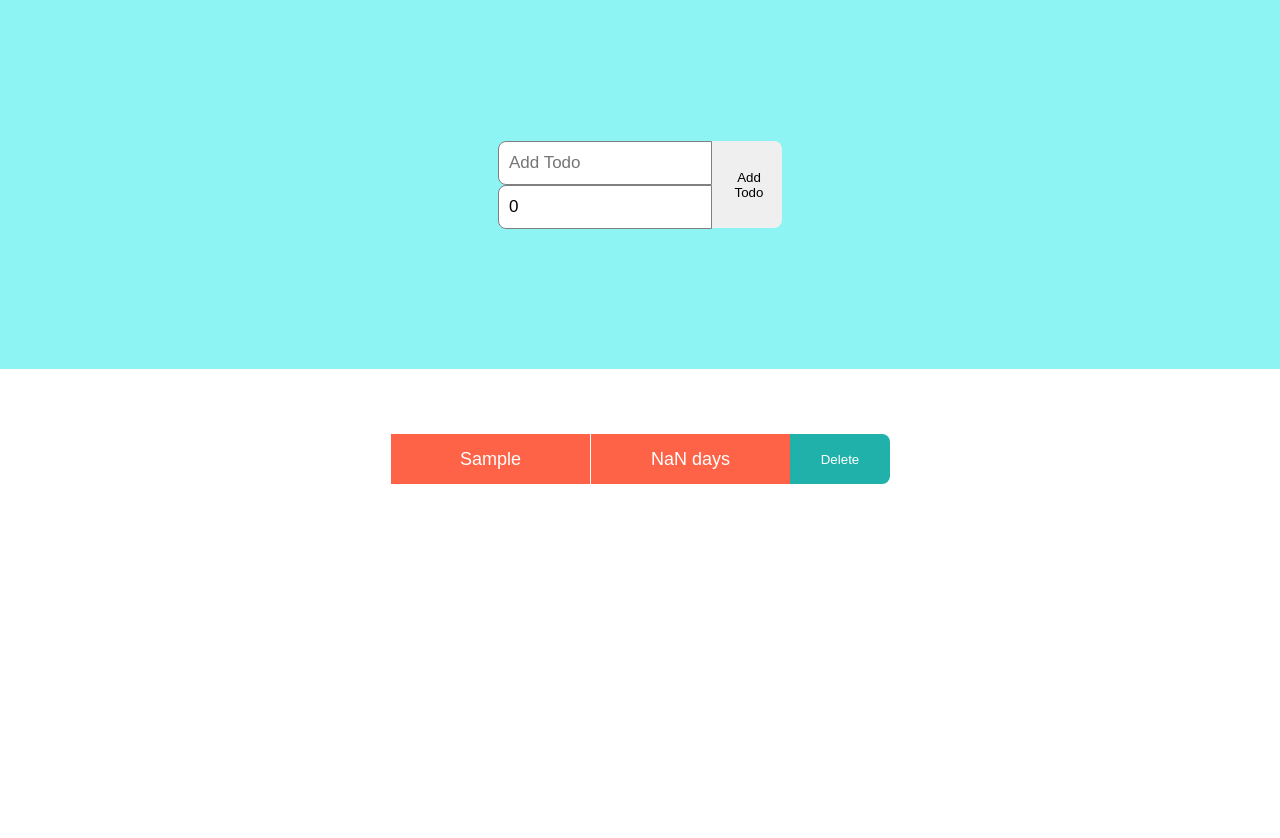
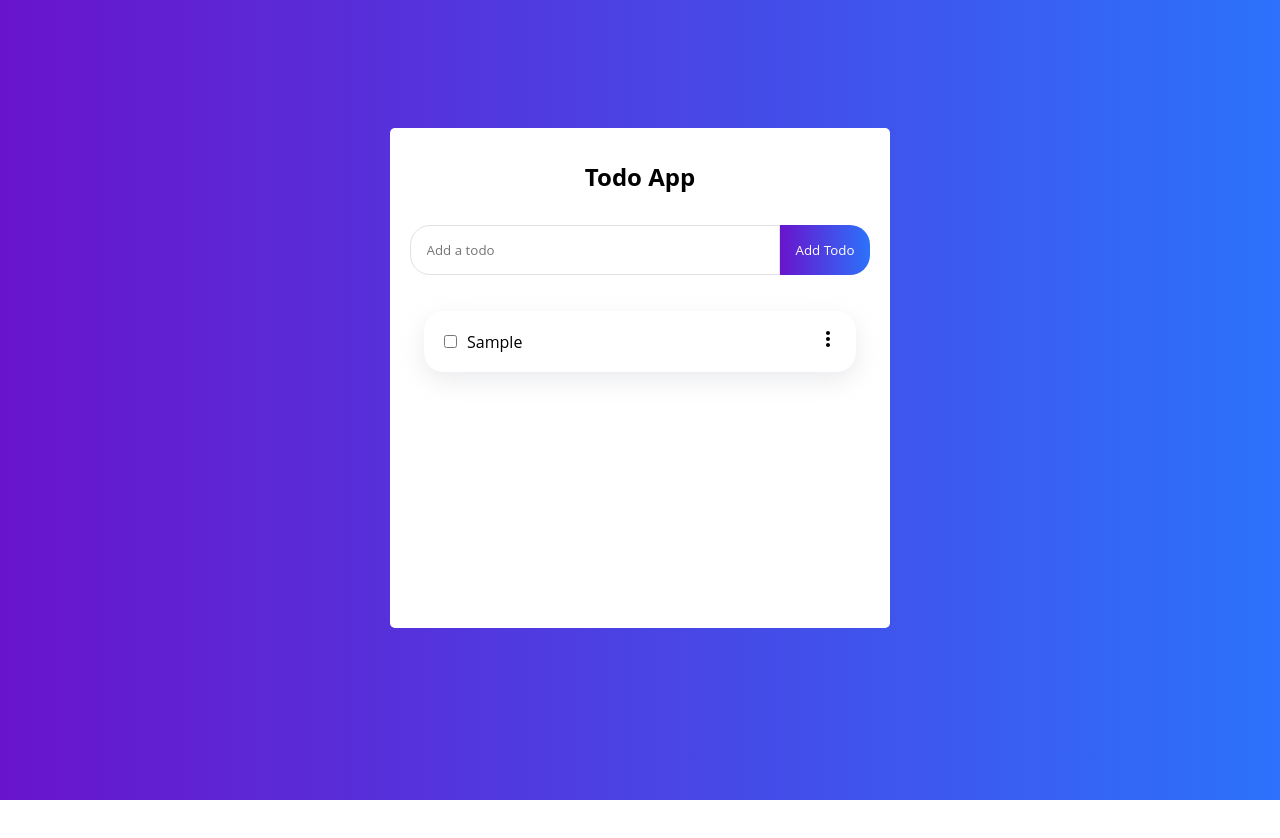
Before and after one commit to bappa-coco/todo-app, a React (Create React App) app: page / in a window 1280 px wide. Both pictures are taken after typing "Sample" into the empty fields and a click on the button "Add Todo". Shown: the top 838 px of the page. After the commit the page ends 800 px from the top, so only its background shows below. Built offline with nearby package versions, Linux system fonts and the light colour scheme.

Commit message:
#1 :  create a basic todo app

```diff
--- a/package.json
+++ b/package.json
@@ -15,6 +15,7 @@
     "@types/node": "^16.18.38",
     "@types/react": "^18.2.14",
     "@types/react-dom": "^18.2.6",
+    "crypto-browserify": "^3.12.0",
     "react": "^18.2.0",
     "react-dom": "^18.2.0",
     "react-scripts": "5.0.1",
--- a/src/App.css
+++ b/src/App.css
@@ -1,95 +1,140 @@
-.App {
+* {
+  font-family: 'Open Sans';
+}
+body {
+  background: linear-gradient(
+    90deg,
+    rgba(105, 20, 204, 1) 0%,
+    rgba(44, 114, 251, 1) 100%
+  );
+}
+.todo-app {
   display: flex;
-  align-items: center;
   flex-direction: column;
-  width: 100vw;
-  height: 100vw;
-  font-family: Arial, Helvetica, sans-serif;
+  justify-content: flex-start;
+  width: 500px;
+  min-height: 500px;
+  background: white;
+  text-align: center;
+  margin: 128px auto;
+  border-radius: 5px;
 }
 
-body{
-  margin: 0%;
-  padding: 0%;
+h1 {
+  margin: 32px 0;
+  font-size: 24px;
 }
 
-.header{
-  flex:30%;
-  background-color: rgb(141, 243, 243);
-  width: 100%;
-  display: flex;
-  justify-content: center;
-  align-items: center;
+.completed {
+  text-decoration: line-through;
+  opacity: 0.4;
 }
 
-.header .inputContainer{
-  display:flex;
-  flex-direction: column;
+.todo-form {
+  margin-bottom: 32px;
 }
 
-.header input{
-  width: 200px;
-  height: 40px;
+.todo-button {
+  padding: 16px;
   border: none;
-  border-bottom-left-radius: 8px;
-  border-top-left-radius: 8px;
-  padding-left: 10px;
-  font-size: 17px;
-  border: 1px solid grey;
+  border-radius: 0 20px 20px 0;
+  cursor: pointer;
+  outline: none;
+  background: linear-gradient(
+    90deg,
+    rgba(105, 20, 204, 1) 0%,
+    rgba(44, 114, 251, 1) 100%
+  );
+  color: #fff;
+  text-transform: capitalize;
 }
 
-.header button {
-  width: 70px;
-  height: 87px;
-  border: none;
-  border-bottom-right-radius: 8px;
-  border-top-right-radius: 8px;
-  padding-left: 10px;
-  cursor: pointer;
+.todo-input {
+  padding: 15px 32px 15px 16px;
+  border-radius: 20px 0 0 20px;
+  border: 1px solid #dfe1e5;
+  outline: none;
+  width: 320px;
+  background: transparent;
 }
 
-.todoList {
-  flex: 70%;
-  width: 100%;
-  display: flex;
-  align-items: center;
-  padding-top: 50px;
-  flex-direction: column;
+.todo-input.edit {
+  border: 2px solid #149fff;
 }
 
-.task{
-  width: 500px;
-  height: 50px;
-  display: flex;
-  color: white;
-  margin: 15px;
+.todo-button.edit {
+  background: linear-gradient(
+    90deg,
+    rgba(20, 159, 255, 1) 0%,
+    rgba(17, 122, 255, 1) 100%
+  );
+  padding: 16px 22px;
 }
 
-.task .content {
-  flex: 80%;
-  height: 100%;
+.todo-container {
   display: flex;
-  justify-content: center;
-  align-items: center;
+  flex-direction: row;
+  position: relative;
 }
 
-.task .content span {
-  display: grid;
-  place-items: center;
-  border: 1px solid white;
-  width: 100%;
-  height: 100%;
-  font-size: 18px;
-  border-right: none;
-  background-color: tomato;
+ul {
+  list-style-type: none;
+  padding: 0;
+  margin: 0;
 }
 
-.task button{
-  flex: 20%;
-  height: 100%;
+.todo-row {
+  display: flex;
+  justify-content: space-between;
+  align-items: center;
+  box-shadow: rgba(149, 157, 165, 0.2) 0px 8px 24px;
+  margin: 4px auto;
+
+  padding: 16px;
+  border-radius: 20px;
+  width: 80%;
+}
+
+.todo-row input {
+  margin-right: 10px;
+}
+
+/* Dropdown Styling */
+.dropdown {
+  position: relative;
+  display: inline-block;
+  text-align: left;
+}
+
+.dropdown-list-container {
+  transform-origin: top;
+  position: absolute;
+  padding: 10px 0px;
+  right: 0rem;
+  margin-top: 2rem;
+  border-radius: 0.375rem;
+  box-shadow: 0 10px 15px -3px rgb(0 0 0 / 0.1), 0 4px 6px -4px rgb(0 0 0 / 0.1);
+  background-color: white;
+}
+
+.dropdown-list-btn {
+  background-color: white;
   border: none;
-  background-color: lightseagreen;
-  border-top-right-radius: 8px;
-  border-bottom-right-radius: 8px;
-  color: white;
-  cursor: pointer;
+  padding: 10px 30px;
 }
+
+.dropdown-list-btn:hover {
+  background-color: #eaeaea;
+}
+
+.edit-input {
+  border: none;
+}
+
+.red {
+  color: red;
+}
+
+.blue {
+  color: blue;
+}
--- a/src/App.tsx
+++ b/src/App.tsx
@@ -1,63 +1,48 @@
-import React,{ FC,ChangeEvent, useState } from 'react'
+import React, { useState } from 'react';
 import './App.css';
-import { ITask } from './Interfarce';
-import TodoTask from './Components/TodoList';
-const App:FC =() => {
+import { TodoForm } from './Components/Form';
+import { TodoList } from './Components/TodoList';
 
-  const [task, setTask] = useState<string>("");
-  const [deadLine, setDeadLine] = useState<number>(0);
-  const [todo, setTodo] = useState<ITask[]>([]);
+function App() {
+  const [todos, setTodos] = useState<Array<Todo>>([]);
 
-  const handleChange = (event:ChangeEvent<HTMLInputElement>) :void =>{
-    if (event.target.name === "task"){
-      setTask(event.target.value);
-      setDeadLine(Number(event.target.value));
-    }else{
-      setDeadLine(Number(event.target.value));
+  const toggleComplete: ToggleComplete = selectedTodo => {
+    const updatedTodos = todos.map(todo => {
+      if (todo === selectedTodo) {
+        return { ...todo, complete: !todo.complete };
+      }
+      return todo;
+    });
+    setTodos(updatedTodos);
+  };
+
+  const addTodo: AddTodo = newTodo => {
+    if (newTodo !== "") {
+      setTodos([...todos, { text: newTodo, complete: false }]);
     }
+  };
+
+  const removeTodo: RemoveTodo = todoToRemove => {
+    let updatedTodos: Array<Todo> = todos.filter(todo => todo.text != todoToRemove.text);
+    setTodos(updatedTodos);
   }
 
-  const addTodo = ():void =>{
-    const newTask = {
-      taskName:task,
-      deadline:deadLine
-    };
-    setTodo([...todo, newTask])
-    setTask("");
-    setDeadLine(0);
-  }
-
-  const completeTask = (taskNameToDelete:string):void =>{
-    setTodo(todo.filter((task)=>{
-      return task.taskName !== taskNameToDelete
-    }))
+  const editTodo: EditTodo = todoToEdit => {
+    let todoToUpdateIndex: number = todos.findIndex(todo => todo.text == todoToEdit.text);
+    console.log(todoToUpdateIndex);
   }
 
   return (
-    <div className="App">
-      <div className='header'>
-        <div className='inputContainer'>
-          <input type="text"
-           placeholder='Add Todo'
-           name='task'
-           value={task}
-           onChange={handleChange} />
+    <div className="todo-app">
+      <header>
+        <h1>
+        Todo App
+        </h1>
+      </header>
+      <TodoForm addTodo={addTodo}/>
+      <TodoList todos={todos} toggleComplete={toggleComplete} onRemoveTodo={removeTodo} editTodo={editTodo}/>
+    </div>
+  );
+};
 
-          <input type="number"
-          placeholder='DeadLine (in days)'
-          name='deadline'
-          value={deadLine}
-          onChange={handleChange} />
-        </div>
-        <button onClick={addTodo}>Add Todo </button>
-      </div>
-      <div className='todoList'>
-        {todo.map((task:ITask, key:number)=>{
-          return <TodoTask key={key} task={task} completeTask={completeTask} />
-        })}
-      </div>
-    </div>
-  )
-}
-
-export default App
+export default App;
--- /dev/null
+++ b/src/Components/Dropdown.tsx
@@ -0,0 +1,31 @@
+import React, { useState } from "react";
+import MoreVertIcon from '@mui/icons-material/MoreVert';
+interface DropdownItemProps {
+    icon?: string
+    options: Array<Option>
+}
+
+export const Dropdown: React.FC<DropdownItemProps> = ({ icon, options }) => {
+    const [isOpen, setIsOpen] = useState(false);
+
+    const toggleDropdown = () => {
+        setIsOpen(!isOpen);
+    }
+
+    return (
+        <div className="dropdown">
+            <div className="dropdown-title" onClick={toggleDropdown}>
+                <MoreVertIcon />
+            </div>
+            {isOpen && <div className="dropdown-list-container">
+                {options.map((option: Option) => {
+                    return (
+                        <button onClick={option.value === "Edit" ? () => setIsOpen(false) : () => option.onClick()} className={`${option.color} dropdown-list-btn`}>
+                            {option.value}
+                        </button>
+                    )
+                })}
+            </div>}
+        </div>
+    )
+}
--- /dev/null
+++ b/src/Components/Form.tsx
@@ -0,0 +1,28 @@
+import React, { useState, ChangeEvent, FormEvent } from 'react';
+
+interface TodoFormProps {
+  addTodo: AddTodo;
+}
+
+export const TodoForm: React.FC<TodoFormProps> = ({ addTodo }) => {
+  const [newTodo, setNewTodo] = useState<string>("");
+
+  const handleChange = (e: ChangeEvent<HTMLInputElement>) => {
+    setNewTodo(e.target.value);
+  }
+
+  const handleSubmit = (e: FormEvent<HTMLButtonElement>) => {
+    e.preventDefault();
+    addTodo(newTodo);
+    setNewTodo("");
+  }
+
+  return (
+    <form className="todo-form">
+      <input type="text" value={newTodo} className="todo-input" placeholder="Add a todo" onChange={handleChange} />
+        <button type="submit" className="todo-button" onClick={handleSubmit}>
+          Add Todo
+        </button>
+    </form>
+  )
+};
--- a/src/Components/TodoList.tsx
+++ b/src/Components/TodoList.tsx
@@ -1,23 +1,25 @@
-import React from 'react';
-import { ITask } from '../Interfarce';
+import React from "react";
+import { TodoListItem } from "./TodoListItem";
 
-interface Props{
-  task:ITask;
-  completeTask(taskNameToDelete:string):void;
+interface TodoListProps {
+  todos: Array<Todo>;
+  toggleComplete: ToggleComplete;
+  onRemoveTodo: RemoveTodo;
+  editTodo: EditTodo;
 }
 
-const TodoTask= ({task, completeTask}:Props) => {
+export const TodoList: React.FC<TodoListProps> = ({ todos, toggleComplete, onRemoveTodo, editTodo }) => {
   return (
-  <div className='task'>
-    <div className="content">
-      <span>{task.taskName}</span>
-      <span>{task.deadline} days</span>
-    </div>
-    <button onClick={()=>{
-      completeTask(task.taskName);
-    }}>Delete</button>
-  </div>
+    <ul>
+     {todos.map(todo => (
+       <TodoListItem
+          key={todo.text}
+          todo={todo}
+          toggleComplete={toggleComplete}
+          onRemoveTodo={onRemoveTodo}
+          editTodo={editTodo}
+        />
+     ))}
+    </ul>
   );
-}
-
-export default TodoTask;
+};
--- /dev/null
+++ b/src/Components/TodoListItem.tsx
@@ -0,0 +1,56 @@
+import React, { useState } from "react";
+import { Dropdown } from "./Dropdown";
+
+interface TodoListItemProps {
+  todo: Todo;
+  toggleComplete: ToggleComplete;
+  onRemoveTodo: RemoveTodo;
+  editTodo: EditTodo;
+}
+
+export const TodoListItem: React.FC<TodoListItemProps> = ({ todo, toggleComplete, onRemoveTodo, editTodo }) => {
+  const [isEditOn, setIsEditOn] = useState<boolean>(false);
+  const [inputText, setInputText] = useState<string>(todo.text);
+
+  const onDelete = () => {
+    onRemoveTodo(todo);
+  }
+
+  const onEdit = () => {
+    console.log('edit');
+  }
+
+  const onTodoUpdate = (e: any) => {
+    let text = e.target.value;
+    setInputText(text);
+    editTodo(text);
+  }
+
+  const dropdownOptions: Array<Option> = [
+    {
+      value: "Delete",
+      onClick: onDelete,
+      color: "red",
+    },
+    {
+      value: "Edit",
+      onClick: onEdit,
+      color: "blue",
+    }
+  ]
+  return (
+    <li className={todo.complete? "todo-row completed" : "todo-row"}>
+      <label>
+      <input
+        type="checkbox"
+        onChange={() => toggleComplete(todo)}
+        checked={todo.complete}
+        />
+        {isEditOn ? <input className="edit-input" type="text" value={inputText} onChange={(e) => onTodoUpdate(e)}/> : todo.text}
+      </label>
+      <Dropdown
+        options={dropdownOptions}
+      />
+    </li>
+  )
+}
--- a/src/Interfarce.ts
+++ /dev/null
@@ -1,4 +0,0 @@
-export interface ITask{
-    taskName:string;
-    deadline:number;
-  }
```
Also changed, not shown: src/Components/Header.tsx (added, +15 -0 lines), src/types.d.ts (added, +16 -0 lines), 1 other file (tests, documents, lock files or other folders).
